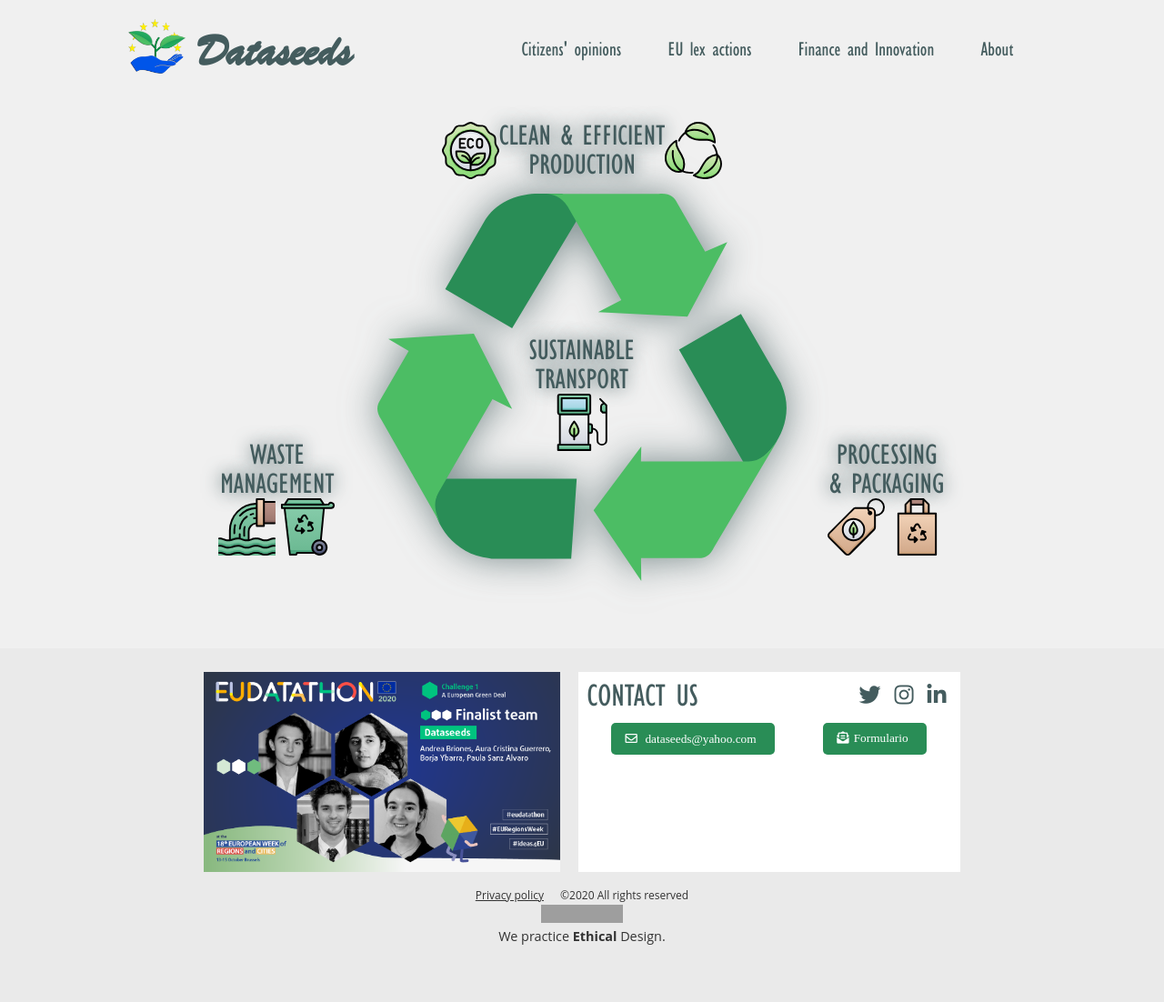
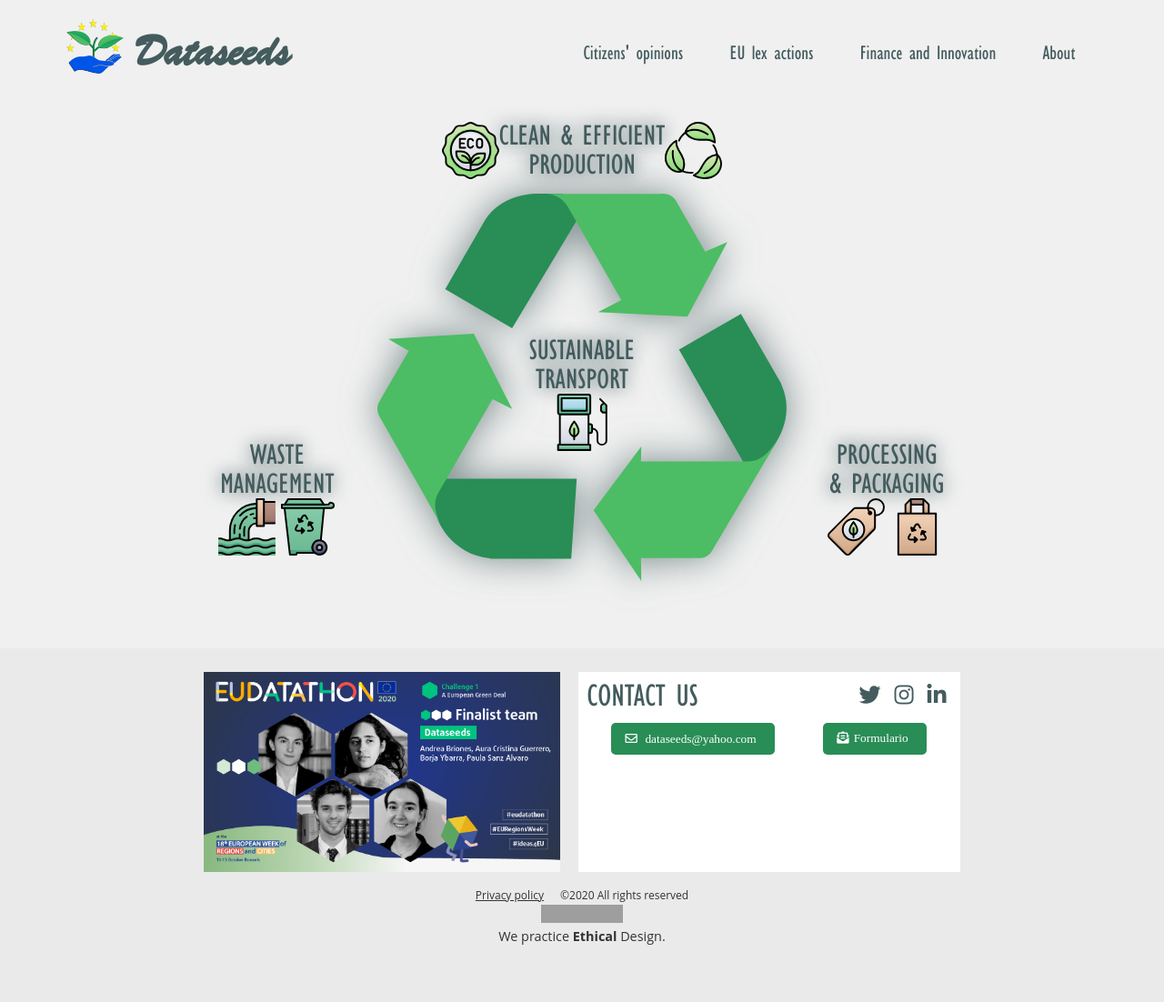
Before and after one commit to Dataseeds/dataseeds.github.io, a Jekyll site: the page built from index.md, in a window 1280 px wide. Shown: the whole page at 91% size. Built offline with Jekyll 4.4.1, drawn with Linux system fonts in a browser that asks for light colours; nearby versions of some CDN libraries; grey boxes are pictures that could not be loaded.

Commit message:
fixed header

```diff
--- a/_includes/header.html
+++ b/_includes/header.html
@@ -1,6 +1,6 @@
 <header class="site-header">
-    <div class="site-nav">
-        <nav>
+    <div class="site-nav-div">
+        <nav class="site-nav">
             <div style="display: inline-flex; place-items: center;">
                 <img class="logo" src="/assets/logo-icon.png">
                 <a class="logo-text" href="/">Dataseeds</a>
--- a/_sass/_base.scss
+++ b/_sass/_base.scss
@@ -84,7 +84,7 @@ $grey-color-light: #ddd;
 
 /* navigation bar border */
 
-$max-wrapper-width: 1000px;
+$max-wrapper-width: 65rem; //about 1000px
 
 /*************** Basic styling
 ***********************************************************/
@@ -215,14 +215,19 @@ a:hover {
     }
 }
 
-.site-nav {
-    max-width: $max-wrapper-width;
+.site-nav-div {
+    max-width: $max-wrapper-width+6rem;
     margin: auto;
     padding: 0px 20px;
     position: relative;
     a {
         color: $main-dark-blue;
     }
+}
+
+.site-nav {
+    display: flex;
+    place-items: center;
 }
 
 .logo {
@@ -245,7 +250,8 @@ a:hover {
 nav>ul {
     float: right;
     list-style: none;
-    margin: revert;
+    margin: auto;
+    margin-right: 0;
 }
 
 nav>ul>li {
@@ -298,7 +304,7 @@ label {
         right: 20px;
         left: 20px;
     }
-    .site-nav a {
+    .site-nav-div a {
         margin: 10px 0;
     }
     nav ul li {
--- a/_sass/_layout.scss
+++ b/_sass/_layout.scss
@@ -16,7 +16,7 @@
 			Home
 #################################### */
 
-@keyframes slideIn {
+@keyframes popIn {
     0% {
         transform: scale(0.8);
         opacity: 0.1;
@@ -28,7 +28,7 @@
 }
 
 .home {
-    animation: slideIn 1.3s ease-in-out;
+    animation: popIn 1.3s ease-in-out;
     display: grid;
     text-align: center;
     margin: 0 auto;
```
